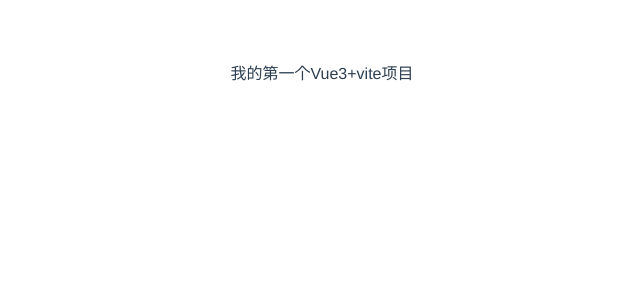
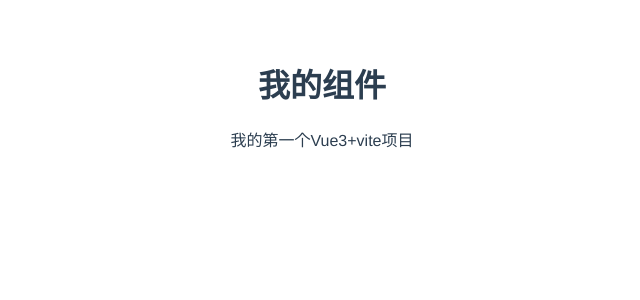
Before and after one commit to xuansining/mina-ui, a Vue app: page / in a window 1280 px wide. Shown: the top 300 px of the page, without its empty margins (318-958 px from the left). Built offline with nearby package versions, Linux system fonts and the light colour scheme.

Commit message:
初始化vue-router

```diff
--- a/index.html
+++ b/index.html
@@ -8,6 +8,6 @@
 </head>
 <body>
   <div id="app"></div>
-  <script type="module" src="/src/main.js"></script>
+  <script type="module" src="/src/main.ts"></script>
 </body>
 </html>
--- a/src/App.vue
+++ b/src/App.vue
@@ -1,13 +1,10 @@
 <template>
-  <MyCp></MyCp>
+  <h1>我的组件</h1>
+  <router-view></router-view>
 </template>
 
 <script>
-import MyCp from "./components/MyCp.vue";
 export default {
   name: "App",
-  components: {
-    MyCp,
-  },
 };
 </script>
--- a/src/main.js
+++ /dev/null
@@ -1,5 +0,0 @@
-import { createApp } from 'vue'
-import App from './App.vue'
-import './index.css'
-
-createApp(App).mount('#app')
--- /dev/null
+++ b/src/main.ts
@@ -0,0 +1,21 @@
+import { createApp } from 'vue'
+import App from './App.vue'
+import './index.css'
+import { createWebHashHistory, createRouter } from 'vue-router'
+import MyCp from './components/MyCp.vue'
+const history = createWebHashHistory()
+const router = createRouter({
+    history: history,
+    routes: [
+        {
+            path: '/',
+            component: MyCp
+        }
+    ]
+
+
+
+})
+const app = createApp(App)
+app.use(router)
+app.mount('#app')
--- /dev/null
+++ b/src/shims.d.ts
@@ -0,0 +1,6 @@
+//解决TS不认识.vue
+declare module '*.vue' {
+    import { ComponentOptions } from "vue";
+    const componentOptions: ComponentOptions
+    export default componentOptions
+}
```
Also changed, not shown: package.json (+4 -3 lines), 1 other file (tests, documents, lock files or other folders).
